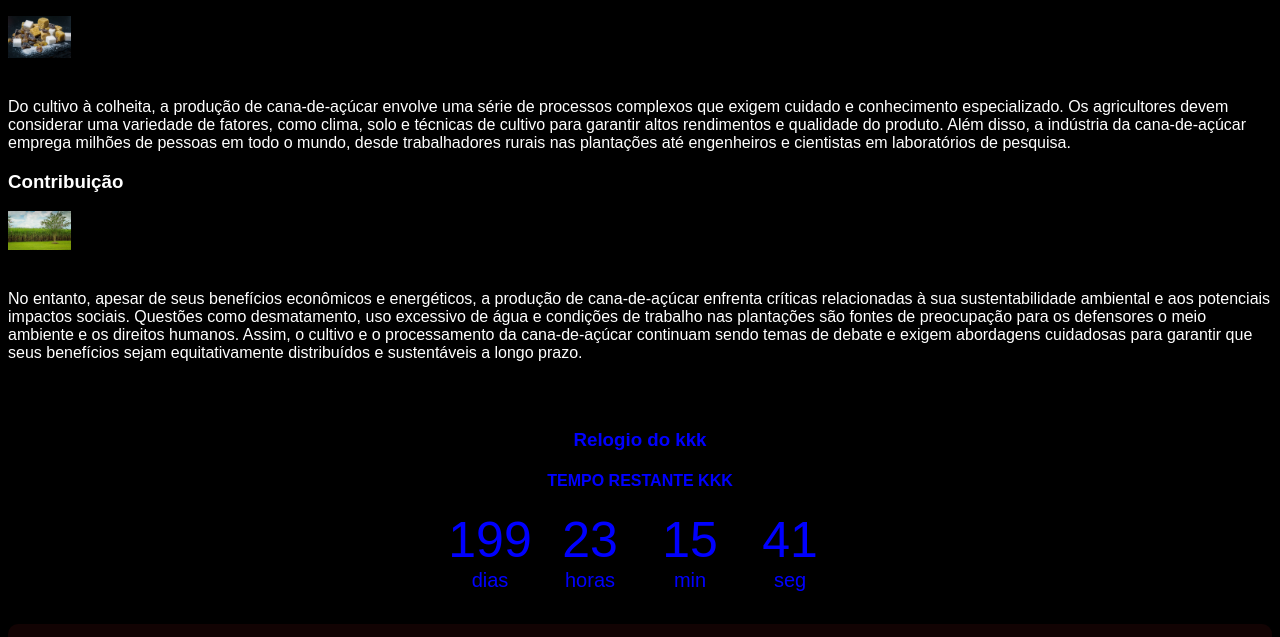
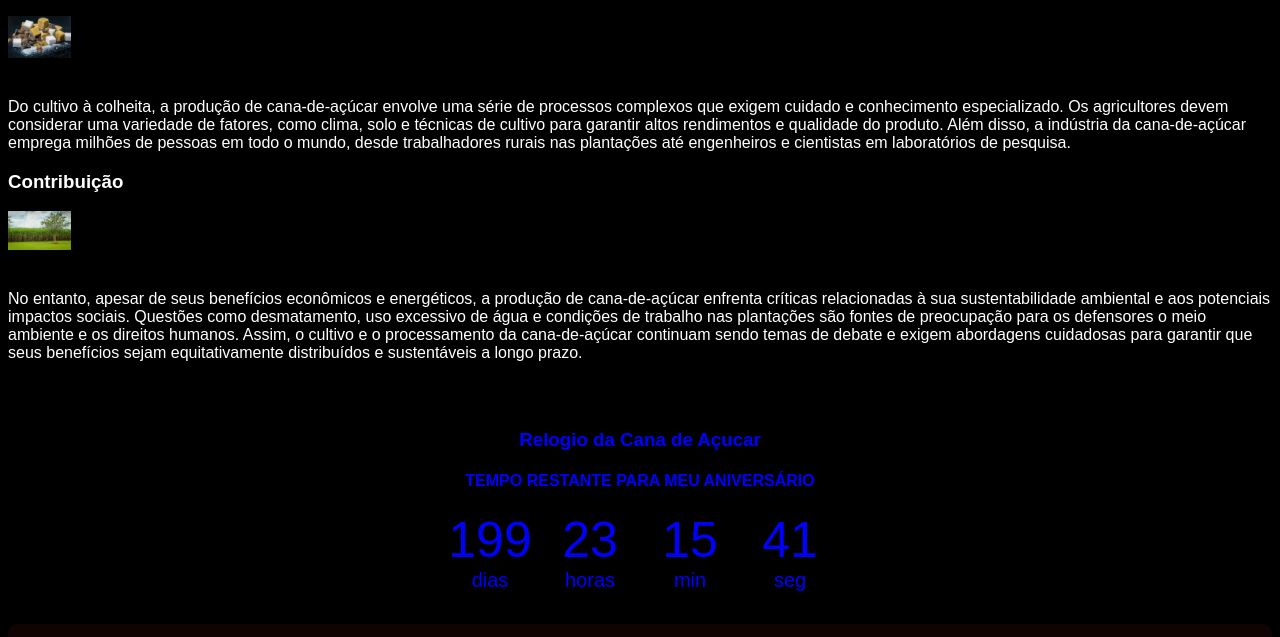
Before and after one commit to raykalo/agrinho, a plain HTML site: page index.html in a window 1280 px wide. Shown: the part 2274-2911 px from the top of the page. Drawn offline with Linux system fonts and the light colour scheme.

Commit message:
sou linda

```diff
--- a/index.html
+++ b/index.html
@@ -124,8 +124,8 @@
             <section  class="container relogio">
 
                 <div  class style="color:blue;"align="center"aba-conteudo ativo">
-                    <h3  class=aba-conteudo-titulo-principal">Relogio do kkk</h3>
-                    <h4  class="aba-conteudo-titulo-secundario">Tempo restante  kkk</h4>
+                    <h3  class=aba-conteudo-titulo-principal">Relogio da Cana de Açucar </h3>
+                    <h4  class="aba-conteudo-titulo-secundario">Tempo restante para meu Aniversário</h4>
                     <div  class="contador">
                         <div  class="contador-digito">
                             <p  class="contador-digito-numero"  id="dias0">7</p>
```
